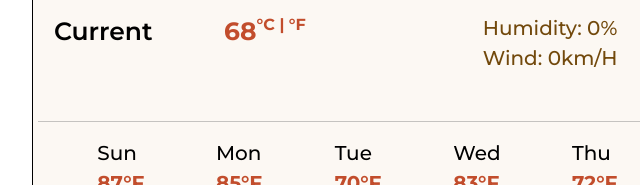
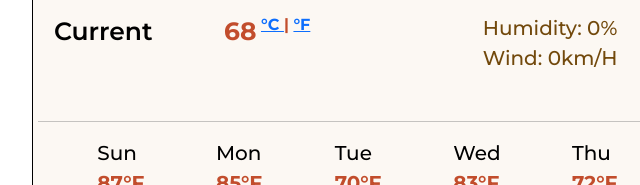
Before and after one commit to celenaal/Weather-Project, a plain HTML site: page index.html in a window 1280 px wide. Shown: the part 182-367 px from the top of the page, 258-898 px from the left. Drawn offline with nearby package versions, Linux system fonts and the light colour scheme; a web font is replaced by a local one.

Commit message:
link for C and F units

```diff
--- a/index.html
+++ b/index.html
@@ -60,7 +60,7 @@
           <div class="row">
             <div class="col-3 Current">Current</div>
             <div class="col-4 Today">
-              <span id="main-tempt"> 68</span><span class="units">°C | °F </span>
+              <span id="main-tempt"> 68</span><span class="units"> <a id="celcius" href="#"> °C </a>| <a id="fahrenheit" href="#"> °F </a></span>
             </div>
             <div class="col-5">
               <ul>
```
